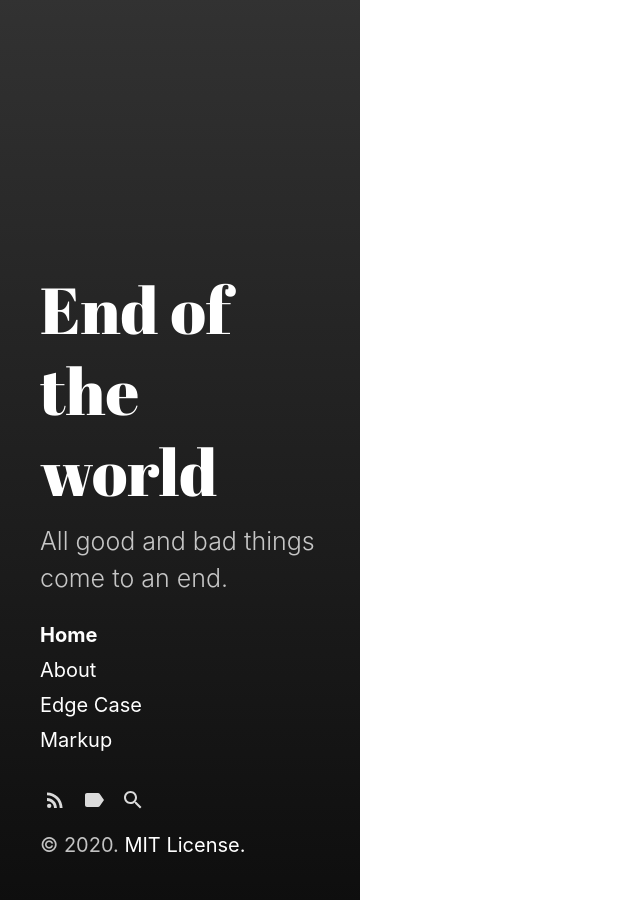
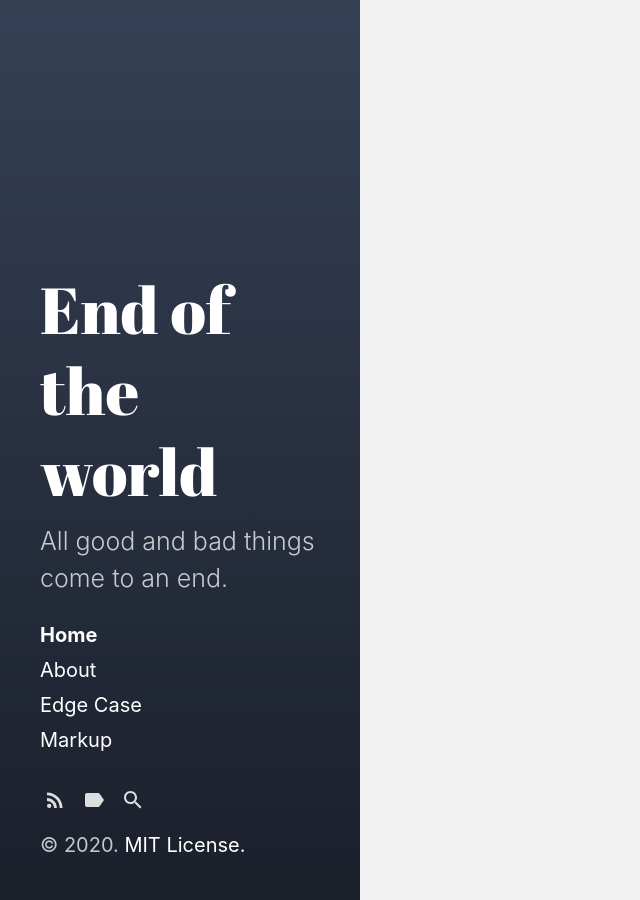
Before and after one commit to godzillalabear/blog, a Jekyll site: the page built from index.html, in a window 1280 px wide. Shown: the whole page, without its empty margins (0-640 px from the left). Built offline with Jekyll 4.4.1, drawn with Linux system fonts in a browser that asks for light colours; the list of posts is cut into pages by our own code.

Commit message:
change background color

```diff
--- a/_sass/hydeout/_variables.scss
+++ b/_sass/hydeout/_variables.scss
@@ -19,7 +19,7 @@ $root-line-height: 1.5 !default;
 
 $body-color: $gray-5 !default;
 $body-muted: $gray-4 !default;
-$body-bg: #fff !default;
+$body-bg: #F2F2F2 !default;
 $link-color: $blue !default;
 $heading-color: $gray-6 !default;
 
@@ -42,7 +42,7 @@ $code-font-family: Menlo, Monaco, 'Courier New', monospace !default;
 $code-color: #bf616a !default;
 
 // Hyde theming
-$sidebar-bg-color: #202020 !default;
+$sidebar-bg-color: #283040 !default;
 $sidebar-fg-color: #fff !default;
 $sidebar-sticky: true !default;
 $layout-reverse: false !default;
```
